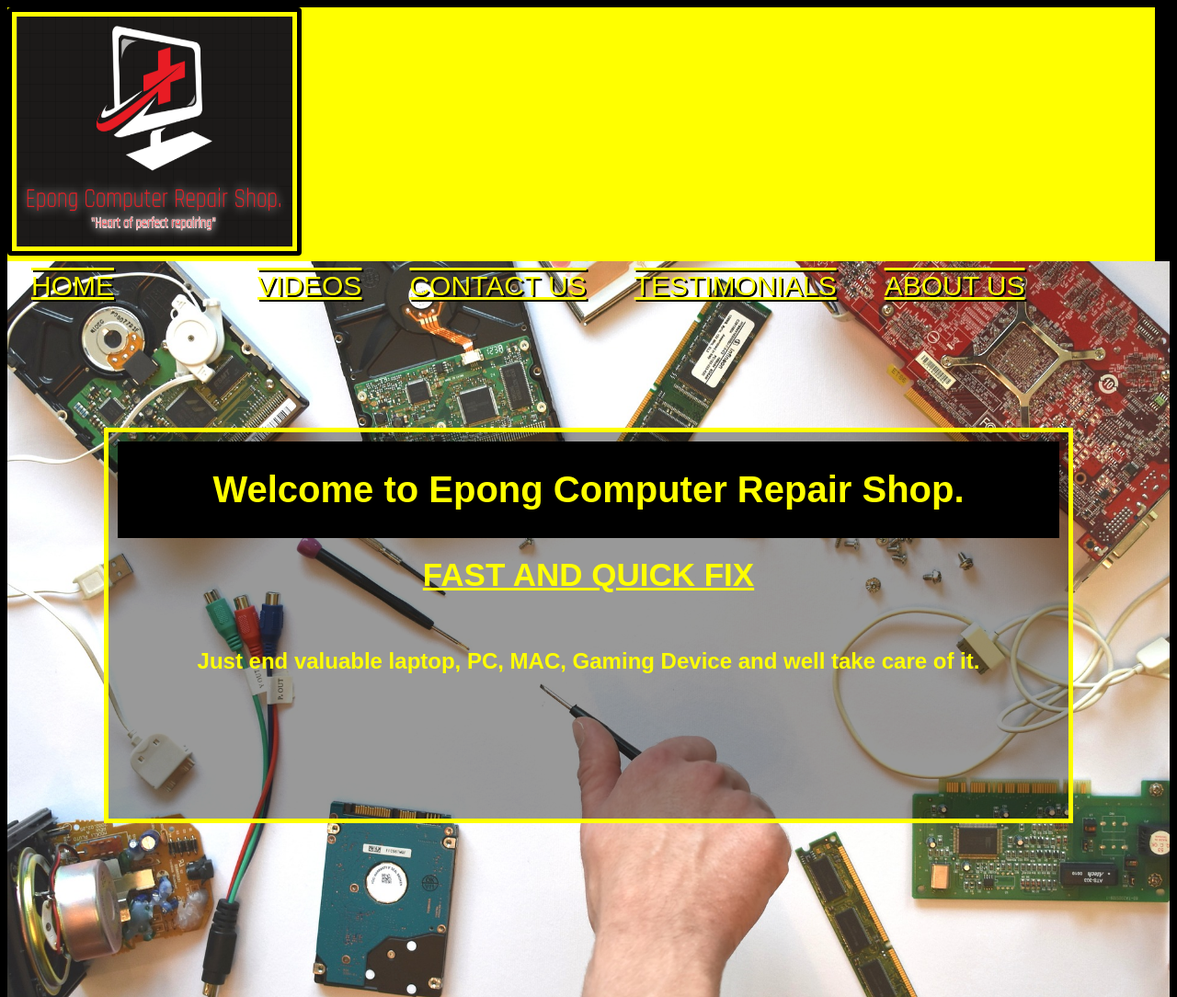
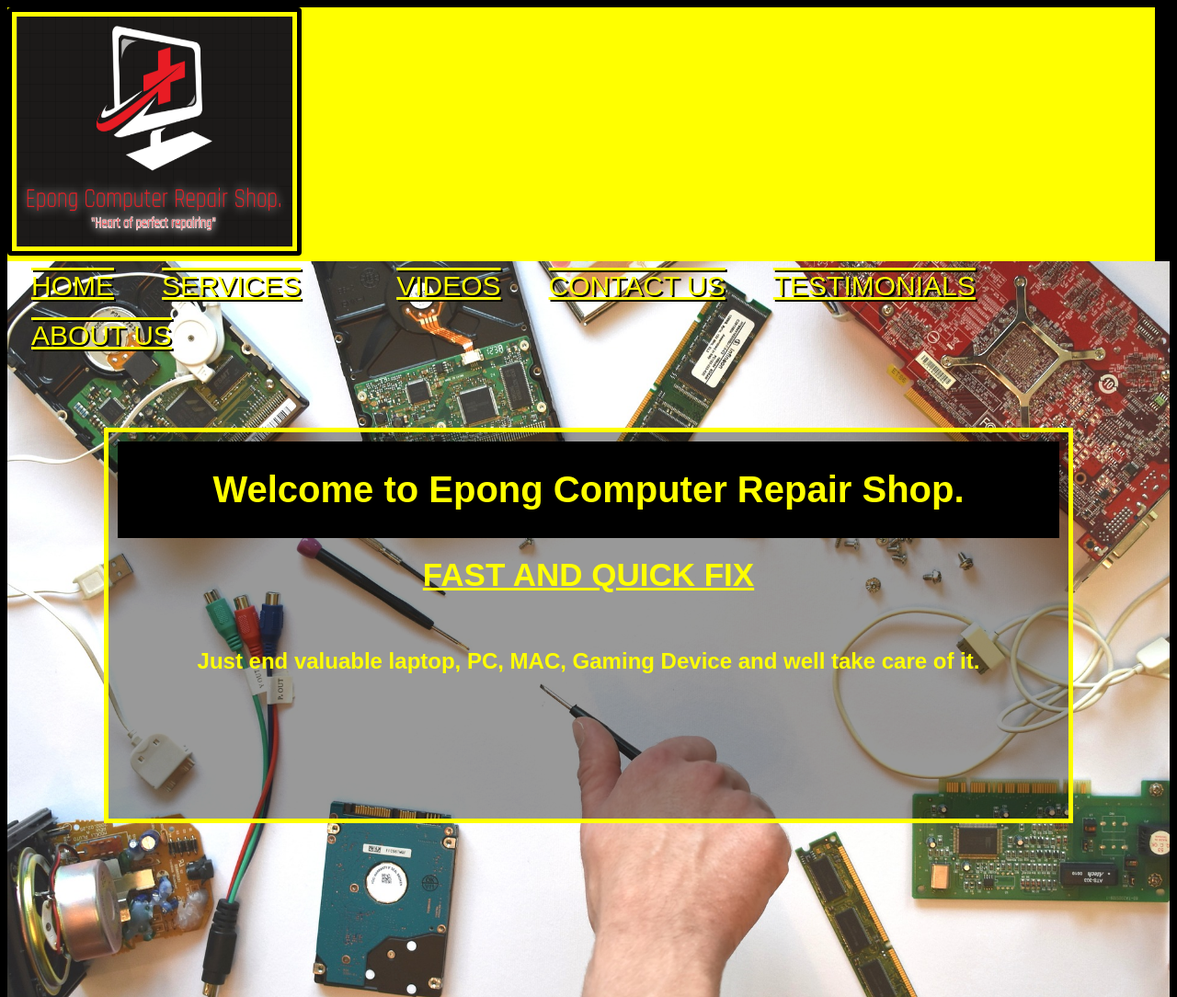
Before and after one commit to razaele21/epongcomputerrepairshop.github.io, a plain HTML site: page index.html in a window 1280 px wide. Shown: the top 1084 px of the page at 92% size. Drawn offline with Linux system fonts and the light colour scheme; files whose address does not match are found by name.

Commit message:
Update index.html

```diff
--- a/index.html
+++ b/index.html
@@ -160,7 +160,7 @@ img {
 
 <a href="index.html">HOME</a>
 
- <a href="offer.html" onclick="window.open('https://github.com/razaele21/epongcomputerrepairshop.github.io/blob/master/JEROME/offer.html', '_self');">
+  <a href="https://github.com/razaele21/epongcomputerrepairshop.github.io/blob/master/JEROME/offer.html" onclick="window.open('', '_self');">SERVICES</a>
 <a href="video.html" onclick="window.open('video.html', '_self');">
 
   <a href="video.html">VIDEOS</a>
```
